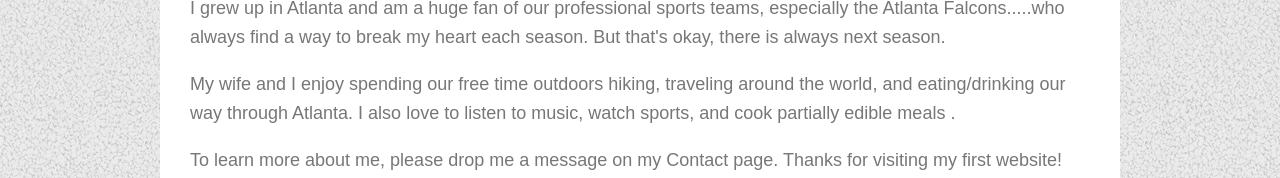
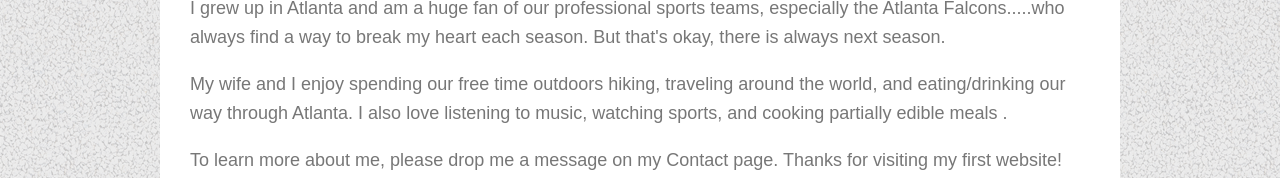
Before and after one commit to kpatel1209/Basic-Portfolio, a plain HTML site: page index.html in a window 1280 px wide. Shown: the part 444-622 px from the top of the page. Drawn offline with Linux system fonts and the light colour scheme.

Commit message:
corrected typos on index file

```diff
--- a/index.html
+++ b/index.html
@@ -28,7 +28,7 @@
             <p>Hi, I'm Kevin, a student at the Georgia Tech Web Development Bootcamp in Atlanta, GA.</p>
             <p>I graduated from Kennesaw State University with a Finance degree and have worked as a Business Operations Analyst for multiple consulting firms within the tech industry.  After spending several years in this field, I decided I had finally hit the end of the road and want to now pursue a challenging and fulfilling career within the Web Development world.</p>
             <p>I grew up in Atlanta and am a huge fan of our professional sports teams, especially the Atlanta Falcons.....who always find a way to break my heart each season.  But that's okay, there is always next season.</p>
-            <p>My wife and I enjoy spending our free time outdoors hiking, traveling around the world, and eating/drinking our way through Atlanta. I also love to listen to music, watch sports, and cook partially edible meals .</p>
+            <p>My wife and I enjoy spending our free time outdoors hiking, traveling around the world, and eating/drinking our way through Atlanta. I also love listening to music, watching sports, and cooking partially edible meals .</p>
             <p>To learn more about me, please drop me a message on my Contact page. Thanks for visiting my first website!</p>
         </section>
     </div>
```
